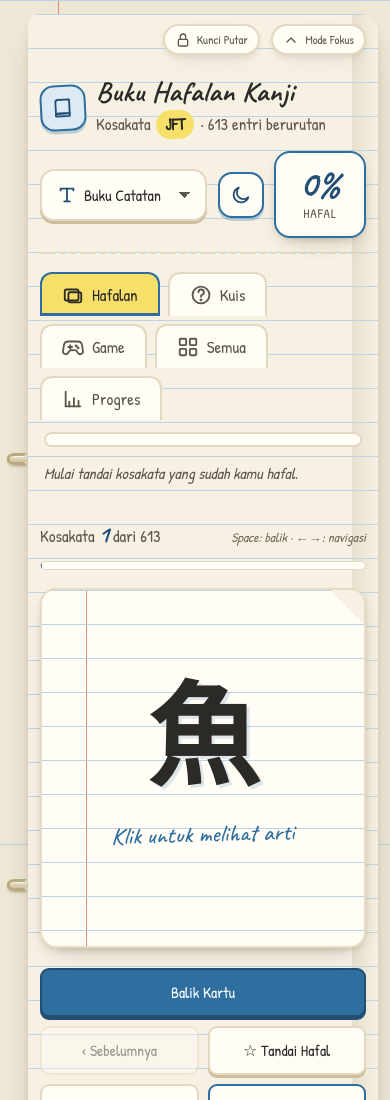
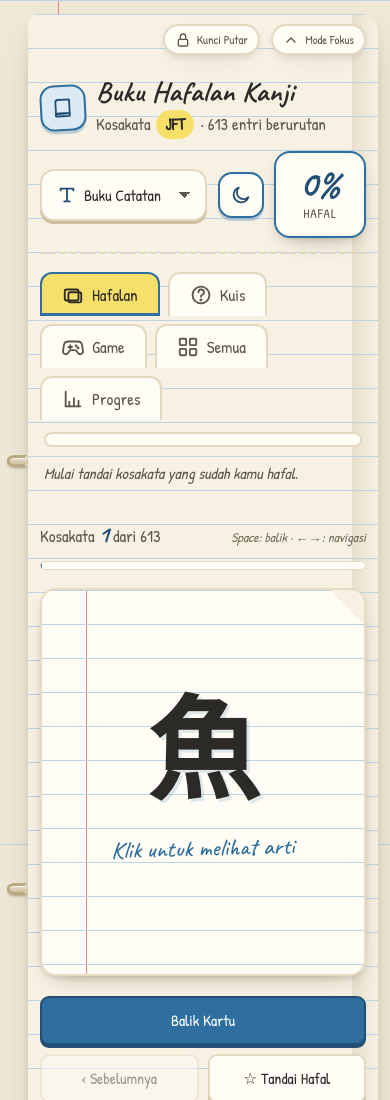
Before and after one commit to amirudinR/KanjiLPK, a React (Vite) app: page / in a window 390 px wide. Shown: the top 1100 px of the page. Built offline with nearby package versions, Linux system fonts and the light colour scheme; a web font is replaced by a local one.

Commit message:
fix(flashcard): kanji panjang satu baris, sisi belakang bisa scroll, tombol kanji/contoh tak membalik kartu

```diff
--- a/src/components/Flashcard.jsx
+++ b/src/components/Flashcard.jsx
@@ -97,6 +97,9 @@ function Flashcard({
     (e) => {
       const start = pointerStartRef.current
       pointerStartRef.current = null
+      // Klik dari tombol/link di dalam kartu (accordion Kanji/Contoh, audio)
+      // bukan gestur membalik kartu — biarkan handler-nya sendiri yang jalan.
+      if (e.target.closest?.('button, a, input, select, textarea')) return
       if (start) {
         const dx = Math.abs(e.clientX - start.x)
         const dy = Math.abs(e.clientY - start.y)
--- a/src/components/flashcard/FlashcardFront.jsx
+++ b/src/components/flashcard/FlashcardFront.jsx
@@ -23,7 +23,13 @@ function FlashcardFront({
       aria-hidden={flipped}
       inert={flipped ? true : undefined}
     >
-      <span className="flashcard-kanji" lang="ja">
+      <span
+        className="flashcard-kanji"
+        lang="ja"
+        /* Bucket ukuran: 1–2 huruf paling besar, makin panjang makin kecil,
+           supaya kanji selalu muat satu baris (lihat flashcard.css). */
+        data-len={kata.length <= 2 ? 'short' : kata.length <= 4 ? 'mid' : kata.length <= 6 ? 'long' : 'xlong'}
+      >
         {kata}
       </span>
       {speechSupported && hasJapaneseVoice ? (
--- a/src/styles/flashcard.css
+++ b/src/styles/flashcard.css
@@ -108,6 +108,10 @@
 .flashcard-flip {
   position: relative;
   min-height: 360px;
+  /* Isi sisi belakang bisa lebih tinggi dari 360px (bacaan + arti + dua
+     accordion). Tanpa ruang tambahan, tombol "Kanji"/"Contoh" terdorong ke
+     luar area yang bisa di-scroll sehingga terasa mati saat diketuk. */
+  height: clamp(360px, 46vh, 480px);
   perspective: 1600px;
   cursor: pointer;
 }
@@ -115,6 +119,7 @@
 .flashcard-inner {
   position: relative;
   width: 100%;
+  height: 100%;
   min-height: 360px;
   transition: transform 560ms cubic-bezier(0.34, 1.16, 0.64, 1);
   transform-style: preserve-3d;
@@ -155,6 +160,10 @@
 .flashcard-back {
   overflow-y: auto;
   overscroll-behavior: contain;
+  /* Izinkan gesture vertikal sampai ke scroller di dalam, supaya isi kartu
+     bisa digulir di HP tanpa dibatalkan oleh handler tap di .flashcard-flip. */
+  touch-action: pan-y;
+  -webkit-overflow-scrolling: touch;
   /* Scrollbar dibuat selalu terlihat & lebih tebal supaya jelas bahwa isi
      kartu bisa digulir (sebelumnya tipis/auto-hide sehingga terkesan tidak
      bisa di-scroll). */
@@ -213,6 +222,22 @@
   line-height: 1;
   color: var(--ink);
   text-shadow: 3px 3px 0 rgba(47, 111, 159, 0.16);
+  /* Kanji harus selalu satu baris; panjang kata menentukan ukuran lewat
+     data-len (bukan auto-shrink) supaya 1–2 huruf tetap konsisten besar. */
+  white-space: nowrap;
+  max-width: 100%;
+}
+
+.flashcard-kanji[data-len='mid'] {
+  font-size: clamp(4rem, 13vw, 7rem);
+}
+
+.flashcard-kanji[data-len='long'] {
+  font-size: clamp(2.9rem, 9.5vw, 5rem);
+}
+
+.flashcard-kanji[data-len='xlong'] {
+  font-size: clamp(2.2rem, 7.5vw, 3.8rem);
 }
 
 .flashcard-hint {
@@ -898,6 +923,18 @@
     font-size: clamp(2.8rem, 10vh, 5.5rem);
   }
 
+  .flashcard-kanji[data-len='mid'] {
+    font-size: clamp(1.9rem, 6.5vh, 3.6rem);
+  }
+
+  .flashcard-kanji[data-len='long'] {
+    font-size: clamp(1.5rem, 5vh, 2.8rem);
+  }
+
+  .flashcard-kanji[data-len='xlong'] {
+    font-size: clamp(1.2rem, 4vh, 2.2rem);
+  }
+
   .flashcard-hint {
     margin-top: 8px;
     font-size: 1.1rem;
@@ -957,6 +994,18 @@
     font-size: clamp(2.4rem, 9vh, 4.25rem);
   }
 
+  .flashcard-kanji[data-len='mid'] {
+    font-size: clamp(1.75rem, 6vh, 3rem);
+  }
+
+  .flashcard-kanji[data-len='long'] {
+    font-size: clamp(1.4rem, 4.5vh, 2.35rem);
+  }
+
+  .flashcard-kanji[data-len='xlong'] {
+    font-size: clamp(1.15rem, 3.6vh, 1.9rem);
+  }
+
   .flashcard-jump-list {
     grid-template-columns: repeat(auto-fill, minmax(34px, 1fr));
     gap: 4px;
```
